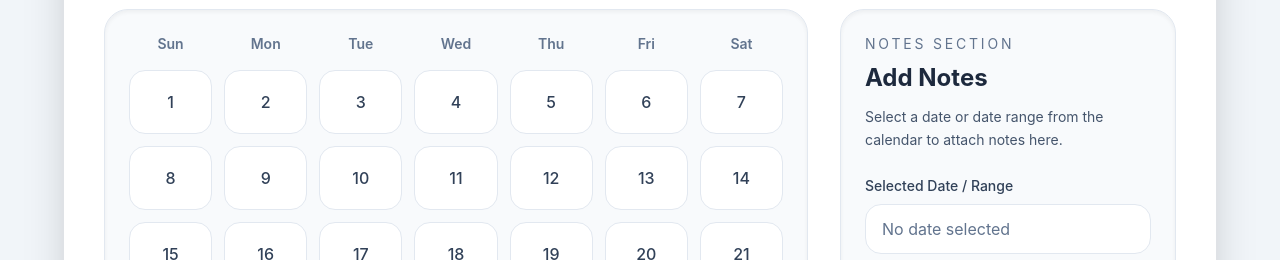
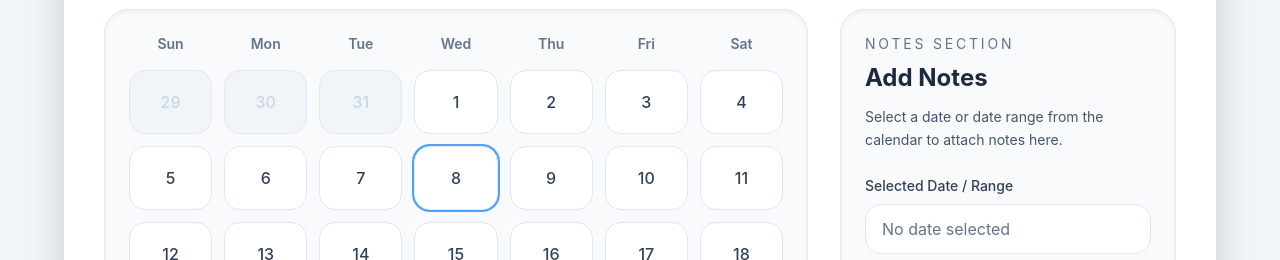
Before and after one commit to Singhnirmal11/interactive_calendar, a React (Vite) app: page / in a window 1280 px wide. Shown: the part 475-735 px from the top of the page. Built offline with nearby package versions, Linux system fonts and the light colour scheme.

Commit message:
feat: implement dynamic monthly calendar grid and navigation

```diff
--- a/package.json
+++ b/package.json
@@ -10,6 +10,7 @@
     "preview": "vite preview"
   },
   "dependencies": {
+    "date-fns": "^4.1.0",
     "react": "^19.2.4",
     "react-dom": "^19.2.4"
   },
--- a/src/App.jsx
+++ b/src/App.jsx
@@ -1,12 +1,23 @@
+import { useState } from "react";
+import { addMonths } from "date-fns";
 import CalendarHeader from "./components/CalendarHeader";
 import CalendarGrid from "./components/CalendarGrid";
 import NotesPanel from "./components/NotesPanel";
 
 function App() {
+  const [currentMonth, setCurrentMonth] = useState(new Date());
+
+  const handlePrevMonth = () => {
+    setCurrentMonth((prev) => addMonths(prev, -1));
+  };
+
+  const handleNextMonth = () => {
+    setCurrentMonth((prev) => addMonths(prev, 1));
+  };
+
   return (
     <div className="min-h-screen bg-slate-100 py-8 px-4 md:px-8">
       <div className="max-w-6xl mx-auto bg-white rounded-3xl shadow-2xl overflow-hidden">
-
         {/* Hero Banner */}
         <div className="relative h-64 md:h-80 overflow-hidden">
           <img
@@ -39,11 +50,15 @@ function App() {
 
         {/* Main Content */}
         <div className="p-6 md:p-10">
-          <CalendarHeader />
+          <CalendarHeader
+            currentMonth={currentMonth}
+            onPrevMonth={handlePrevMonth}
+            onNextMonth={handleNextMonth}
+          />
 
           <div className="grid grid-cols-1 lg:grid-cols-3 gap-8 mt-8">
             <div className="lg:col-span-2">
-              <CalendarGrid />
+              <CalendarGrid currentMonth={currentMonth} />
             </div>
 
             <div className="lg:col-span-1">
--- a/src/components/CalendarGrid.jsx
+++ b/src/components/CalendarGrid.jsx
@@ -1,6 +1,9 @@
-function CalendarGrid() {
+import DayCell from "./DayCell";
+import { generateCalendarDays } from "../utils/dateUtils";
+
+function CalendarGrid({ currentMonth }) {
   const weekDays = ["Sun", "Mon", "Tue", "Wed", "Thu", "Fri", "Sat"];
-  const days = Array.from({ length: 35 }, (_, i) => i + 1);
+  const days = generateCalendarDays(currentMonth);
 
   return (
     <div className="bg-slate-50 rounded-3xl p-5 md:p-6 shadow-inner border border-slate-200">
@@ -16,13 +19,8 @@ function CalendarGrid() {
       </div>
 
       <div className="grid grid-cols-7 gap-3">
-        {days.map((day) => (
-          <div
-            key={day}
-            className="h-14 md:h-16 rounded-2xl bg-white border border-slate-200 flex items-center justify-center text-slate-700 font-medium hover:bg-blue-50 transition cursor-pointer"
-          >
-            {day <= 30 ? day : ""}
-          </div>
+        {days.map((day, index) => (
+          <DayCell key={index} day={day} currentMonth={currentMonth} />
         ))}
       </div>
     </div>
--- a/src/components/CalendarHeader.jsx
+++ b/src/components/CalendarHeader.jsx
@@ -1,4 +1,6 @@
-function CalendarHeader() {
+import { format } from "date-fns";
+
+function CalendarHeader({ currentMonth, onPrevMonth, onNextMonth }) {
   return (
     <div className="flex flex-col md:flex-row md:items-center md:justify-between gap-4">
       <div>
@@ -6,15 +8,22 @@ function CalendarHeader() {
           Monthly View
         </p>
         <h2 className="text-2xl md:text-3xl font-bold text-slate-800 mt-1">
-          April 2026
+          {format(currentMonth, "MMMM yyyy")}
         </h2>
       </div>
 
       <div className="flex items-center gap-3">
-        <button className="px-4 py-2 rounded-xl bg-slate-100 hover:bg-slate-200 transition font-medium">
+        <button
+          onClick={onPrevMonth}
+          className="px-4 py-2 rounded-xl bg-slate-100 hover:bg-slate-200 transition font-medium"
+        >
           ← Prev
         </button>
-        <button className="px-4 py-2 rounded-xl bg-slate-100 hover:bg-slate-200 transition font-medium">
+
+        <button
+          onClick={onNextMonth}
+          className="px-4 py-2 rounded-xl bg-slate-100 hover:bg-slate-200 transition font-medium"
+        >
           Next →
         </button>
       </div>
--- /dev/null
+++ b/src/components/DayCell.jsx
@@ -0,0 +1,24 @@
+import { format, isToday } from "date-fns";
+import { isCurrentMonthDay } from "../utils/dateUtils";
+
+function DayCell({ day, currentMonth }) {
+  const currentMonthDay = isCurrentMonthDay(day, currentMonth);
+  const today = isToday(day);
+
+  let classes =
+    "h-14 md:h-16 rounded-2xl border flex items-center justify-center text-sm md:text-base font-medium transition cursor-pointer";
+
+  if (currentMonthDay) {
+    classes += " bg-white border-slate-200 text-slate-700 hover:bg-blue-50";
+  } else {
+    classes += " bg-slate-100 border-slate-200 text-slate-300";
+  }
+
+  if (today) {
+    classes += " ring-2 ring-blue-400 font-bold";
+  }
+
+  return <div className={classes}>{format(day, "d")}</div>;
+}
+
+export default DayCell;
--- /dev/null
+++ b/src/utils/dateUtils.js
@@ -0,0 +1,33 @@
+import {
+  startOfMonth,
+  endOfMonth,
+  startOfWeek,
+  endOfWeek,
+  addDays,
+  isSameMonth,
+  format,
+} from "date-fns";
+
+export const generateCalendarDays = (currentMonth) => {
+  const monthStart = startOfMonth(currentMonth);
+  const monthEnd = endOfMonth(currentMonth);
+
+  const calendarStart = startOfWeek(monthStart, { weekStartsOn: 0 });
+  const calendarEnd = endOfWeek(monthEnd, { weekStartsOn: 0 });
+
+  const days = [];
+  let day = calendarStart;
+
+  while (day <= calendarEnd) {
+    days.push(day);
+    day = addDays(day, 1);
+  }
+
+  return days;
+};
+
+export const formatDateKey = (date) => format(date, "yyyy-MM-dd");
+
+export const isCurrentMonthDay = (date, currentMonth) => {
+  return isSameMonth(date, currentMonth);
+};
```
Also changed, not shown: 1 other file (tests, documents, lock files or other folders).
